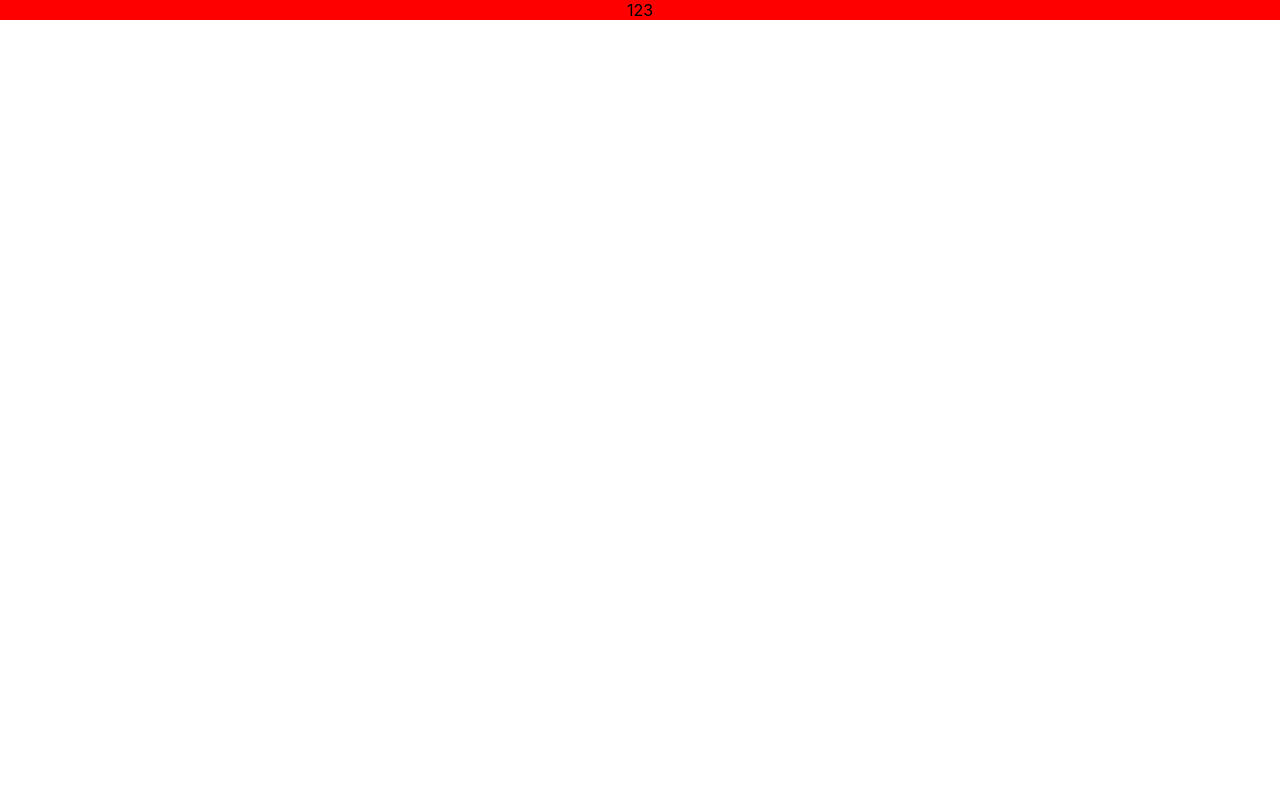
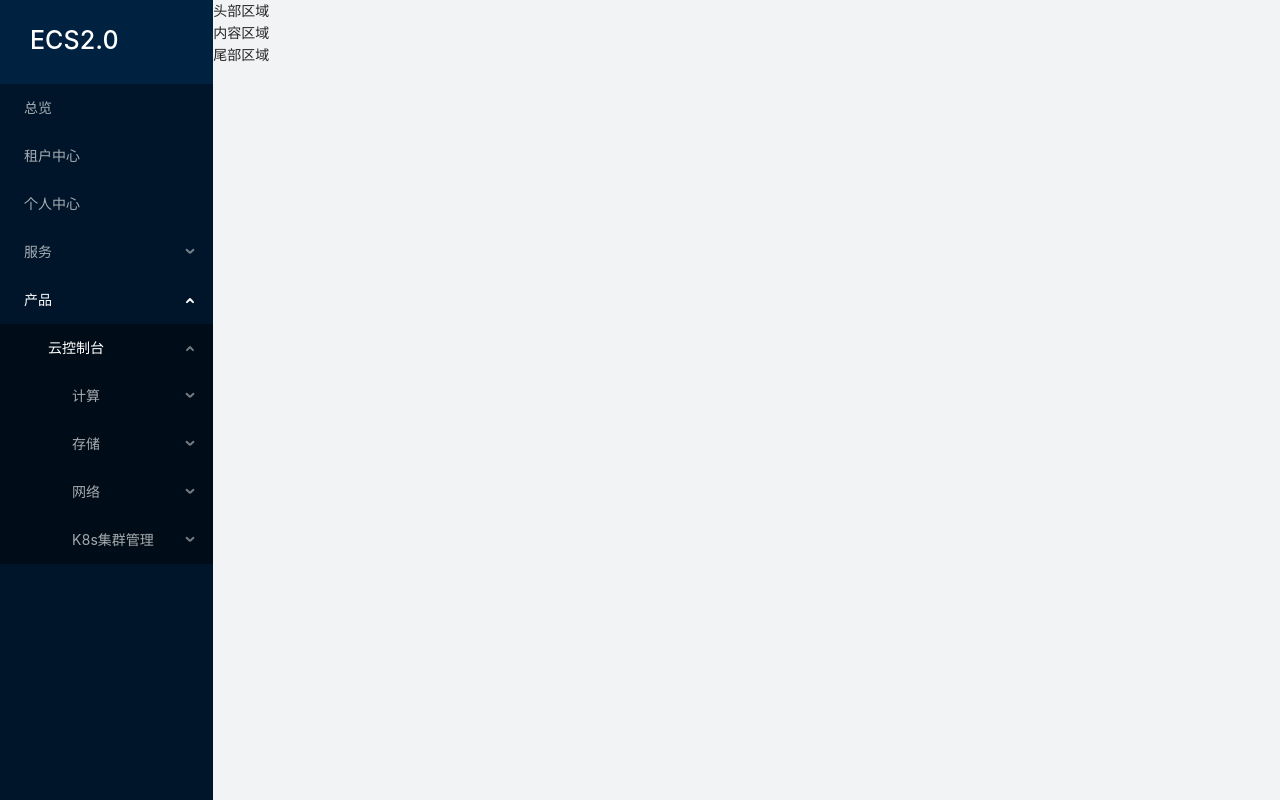
Before and after one commit to YM994/react-demo, a React app: page / in a window 1280 px wide. Built offline with nearby package versions, Linux system fonts and the light colour scheme.

Commit message:
fix 侧边栏布局

```diff
--- /dev/null
+++ b/src/Admin.js
@@ -0,0 +1,26 @@
+import React, {Component} from 'react';
+import './style/common.less';
+import { Row, Col } from 'antd';
+import NavLeft from './components/NavLeft/index';
+class Admin extends Component {
+    render() {
+        return (
+            <Row className="container">
+                <Col span={4} className="nav-left"><NavLeft/></Col>
+                <Col span={20} className="main">
+                    <Row>
+                        头部区域
+                    </Row>
+                    <Row>
+                        内容区域
+                    </Row>
+                    <Row>
+                        尾部区域
+                    </Row>
+                </Col>
+            </Row>
+        );
+    }
+}
+
+export default Admin;
--- a/src/App.js
+++ b/src/App.js
@@ -1,11 +1,19 @@
-import './App.less';
+import React from 'react';
 
-function App() {
-  return (
-    <div className="App">
-      123
-    </div>
-  );
+class App extends React.Component {
+  constructor(props) {
+    super(props);
+    this.state = {
+
+    };
+  }
+  render() {
+    return (
+        <div>
+          {this.props.children}
+        </div>
+    );
+  }
 }
 
 export default App;
--- a/src/App.less
+++ /dev/null
@@ -1,4 +0,0 @@
-.App{
-  text-align: center;
-  background: red;
-}
--- /dev/null
+++ b/src/IRouter.js
@@ -0,0 +1,29 @@
+import React, {Component} from 'react';
+import {BrowserRouter,Switch,Route} from 'react-router-dom';
+import App from './App';
+import Admin from './Admin';
+class IRouter extends Component {
+    render() {
+        return (
+            <BrowserRouter>
+                <App>
+                    {/*<Route exact path="/">*/}
+                    {/*    <Login/>*/}
+                    {/*</Route>*/}
+                    <Route path="/" render={()=>
+                        <Admin>
+                            <Switch>
+                            {/*    <Route path="/admin/home">*/}
+                            {/*        <Home/>*/}
+                            {/*    </Route>*/}
+                            </Switch>
+                        </Admin>
+                    }>
+                    </Route>
+                </App>
+            </BrowserRouter>
+        );
+    }
+}
+
+export default IRouter;
--- /dev/null
+++ b/src/components/NavLeft/index.js
@@ -0,0 +1,49 @@
+import React, {Component} from 'react';
+import './index.less';
+import { Menu } from 'antd';
+const { SubMenu } = Menu;
+class Index extends Component {
+    render() {
+        return (
+            <div>
+                <div className="logo">
+                    <h1>ECS2.0</h1>
+                </div>
+                <Menu theme="dark" defaultOpenKeys={['sub5','sub5-2']}  mode="inline">
+                    <Menu.Item key="1">总览</Menu.Item>
+                    <Menu.Item key="2">租户中心</Menu.Item>
+                    <Menu.Item key="3">个人中心</Menu.Item>
+                    <SubMenu key="sub4" title={"服务"}>
+                        <Menu.Item key="4">访问API</Menu.Item>
+                        <Menu.Item key="5">配额管理</Menu.Item>
+                    </SubMenu>
+                    <SubMenu key="sub5" title={"产品"}>
+                        <SubMenu key="sub5-2" title={"云控制台"}>
+                            <SubMenu key="sub5-2-1" title={"计算"}>
+                                <Menu.Item key="6">Node</Menu.Item>
+                                <Menu.Item key="7">Pod</Menu.Item>
+                                <Menu.Item key="8">Kvm</Menu.Item>
+                                <Menu.Item key="9">Deployment</Menu.Item>
+                            </SubMenu>
+                            <SubMenu key="sub5-2-2" title={"存储"}>
+                                <Menu.Item key="10">ConfigMap</Menu.Item>
+                                <Menu.Item key="11">PersistenVolumeClaims</Menu.Item>
+                                <Menu.Item key="12">VolumeSnapshot</Menu.Item>
+                                <Menu.Item key="13">StorageClass</Menu.Item>
+                            </SubMenu>
+                            <SubMenu key="sub5-2-3" title={"网络"}>
+                                <Menu.Item key="14">service</Menu.Item>
+                                <Menu.Item key="15">location</Menu.Item>
+                            </SubMenu>
+                            <SubMenu key="sub5-2-4" title={"K8s集群管理"}>
+                                <Menu.Item key="16">集群管理</Menu.Item>
+                            </SubMenu>
+                        </SubMenu>
+                    </SubMenu>
+                </Menu>
+            </div>
+        );
+    }
+}
+
+export default Index;
--- /dev/null
+++ b/src/components/NavLeft/index.less
@@ -0,0 +1,15 @@
+.logo{
+  line-height: 80px;
+  padding-left: 20px;
+  background-color: #002140;
+  img{
+    height: 45px;
+  }
+  h1{
+    color: #ffffff;
+    font-size: 25px;
+    display: inline-block;
+    vertical-align: center;
+    margin: 0 0 0 10px;
+  }
+}
--- a/src/index.js
+++ b/src/index.js
@@ -1,12 +1,13 @@
 import React from 'react';
 import ReactDOM from 'react-dom';
 import './index.css';
-import App from './App';
+import 'antd/dist/antd.css'
+import IRouter from './IRouter';
 import reportWebVitals from './reportWebVitals';
 
 ReactDOM.render(
   <React.StrictMode>
-    <App />
+    <IRouter />
   </React.StrictMode>,
   document.getElementById('root')
 );
--- /dev/null
+++ b/src/style/common.less
@@ -0,0 +1,13 @@
+.container{
+  .nav-left{
+    height: calc(100vh);
+    background-color: #001529;
+  }
+  .main{
+    background-color: #f1f3f5;
+  }
+  .content{
+    position: relative;
+    padding: 5px;
+  }
+}
```
